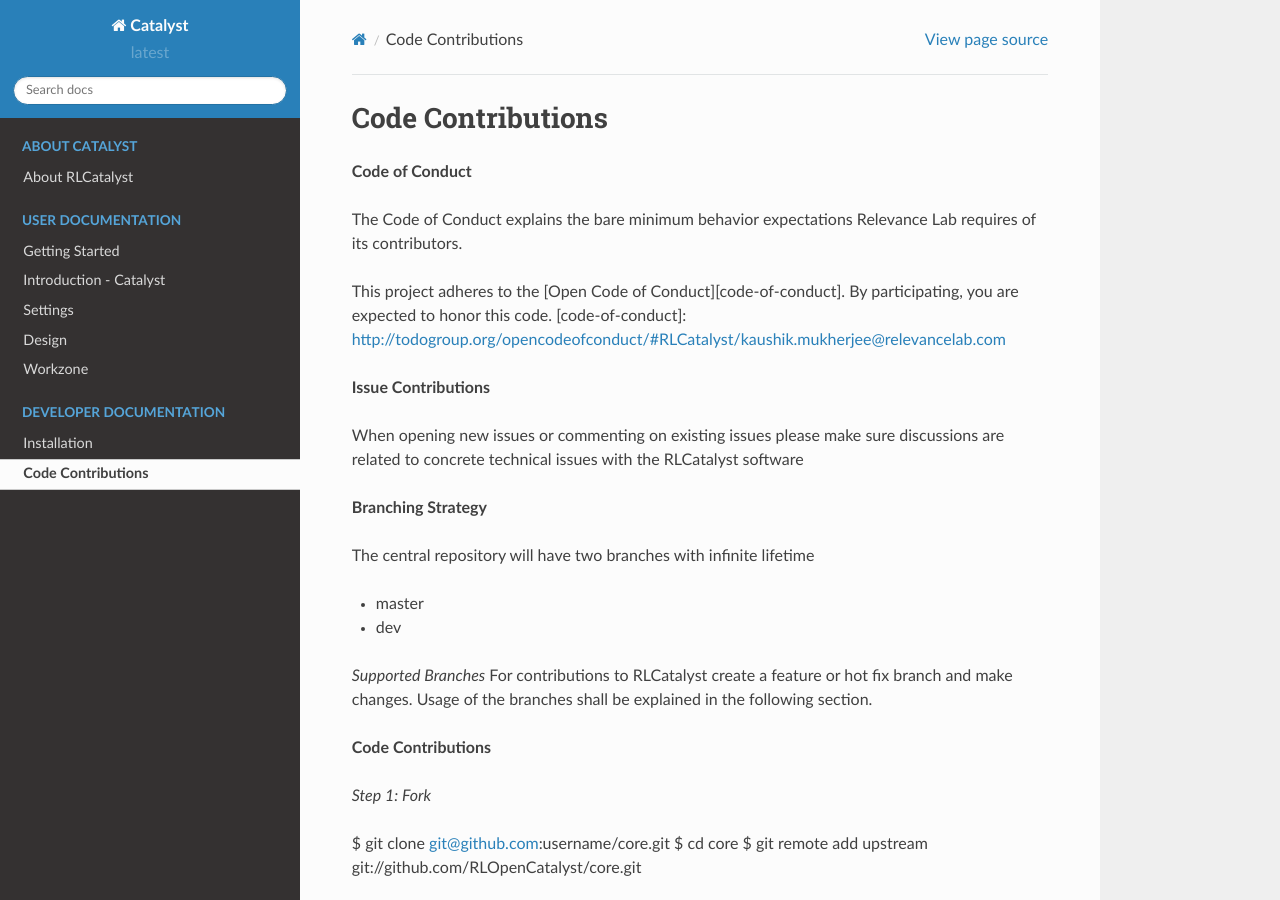
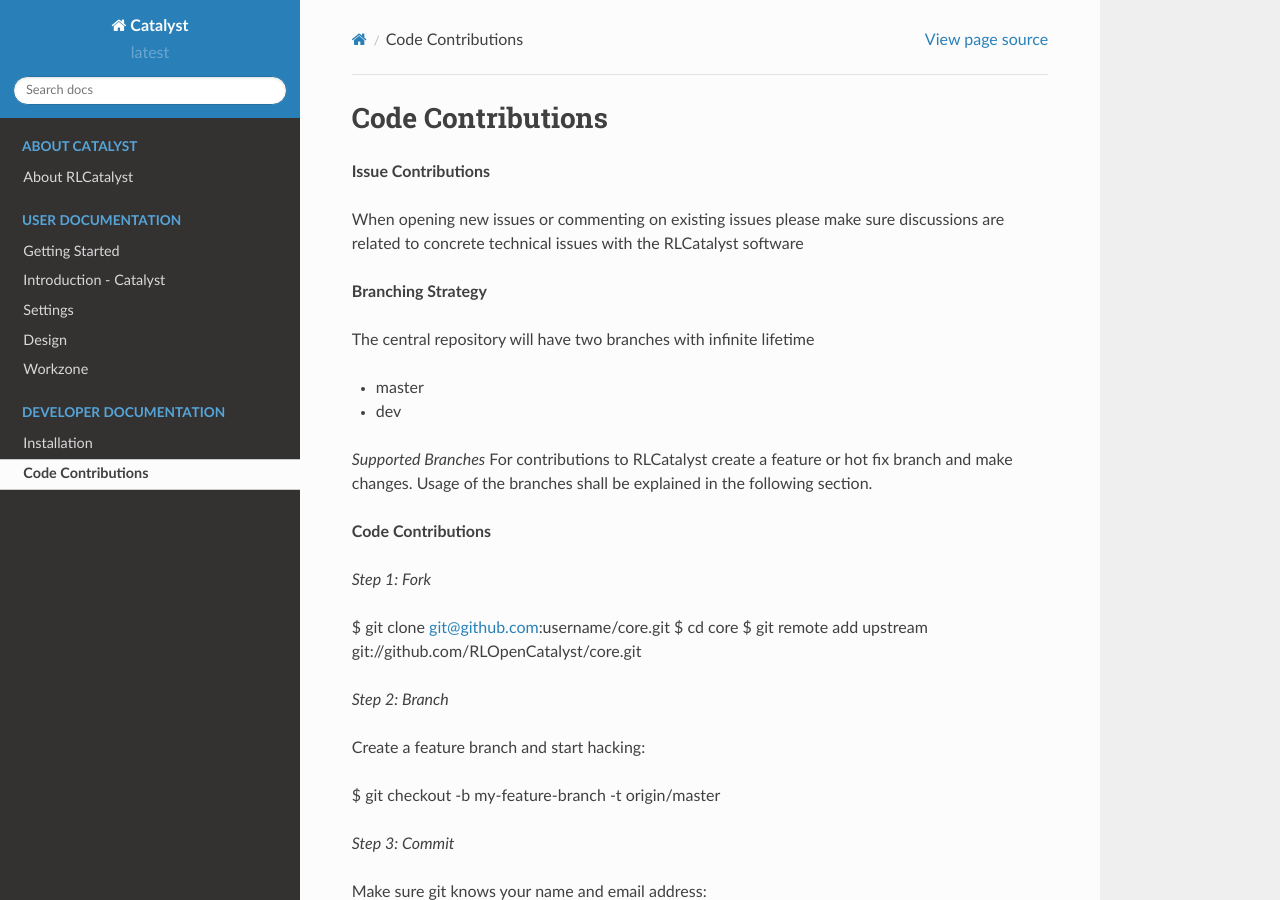
Before and after one commit to RLOpenCatalyst/catdocs, a Sphinx documentation site: the page built from Catalyst/source/Contributions.rst, in a window 1280 px wide and 900 px high. Built offline with Sphinx 7.4.7 and the Read the Docs theme 2.0.0, drawn with Linux system fonts in a browser that asks for light colours; some of the changed text lies outside the part shown.

Commit message:
Update Contributions.rst

```diff
--- a/Catalyst/source/Contributions.rst
+++ b/Catalyst/source/Contributions.rst
@@ -1,12 +1,5 @@
 Code Contributions
 ==================
-
-**Code of Conduct**
-
-The Code of Conduct explains the bare minimum behavior expectations Relevance Lab requires of its contributors.
-
-This project adheres to the [Open Code of Conduct][code-of-conduct]. By participating, you are expected to honor this code.
-[code-of-conduct]: http://todogroup.org/opencodeofconduct/#RLCatalyst/kaushik.mukherjee@relevancelab.com
 
 
 **Issue Contributions**
```
Also changed, not shown: other parts of Catalyst/source/Contributions.rst (+4 -0 lines).
